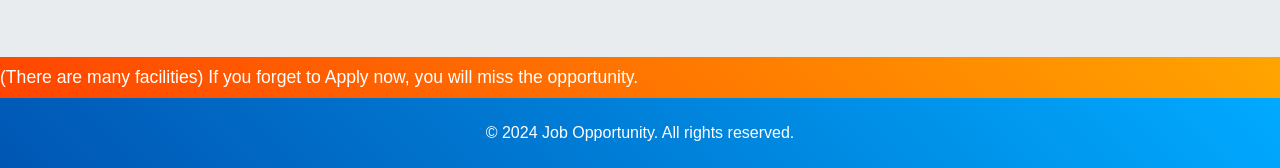
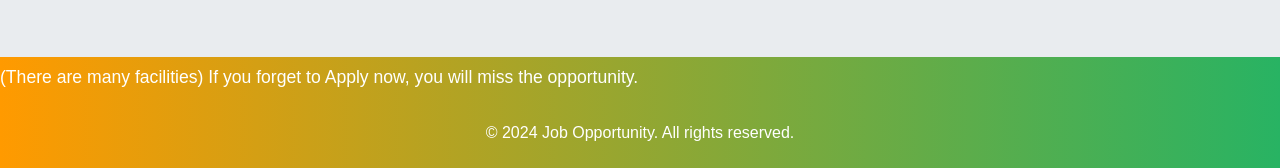
Before and after one commit to obydullah365/amazon, a plain HTML site: page index.html in a window 1280 px wide. Shown: the part 1286-1454 px from the top of the page. Drawn offline with Linux system fonts and the light colour scheme.

Commit message:
Update index.html

```diff
--- a/index.html
+++ b/index.html
@@ -7,7 +7,8 @@
     <title>Amazon Work From Home Job</title>
     <style>
         body { font-family: Arial, sans-serif; margin: 0; padding: 0; background-color: #f8f9fa; color: #333; }
-        header, footer { text-align: center; padding: 10px; background: linear-gradient(45deg, #0056b3, #00aaff); color: white; }
+        header, footer { text-align: center; padding: 10px; color: white; }
+        footer { background: linear-gradient(90deg, #FF9A00, #28B363); }
         .hero { text-align: center; padding: 40px 20px; background: #e9ecef; }
         .hero h1 { font-size: 2em; }
         .hero p { margin: 20px 0; font-size: 1.1em; }
@@ -15,7 +16,14 @@
         .apply-button-image { width: 100%; max-width: 300px; margin: 20px auto; display: block; }
         .arrow { display: inline-block; border: solid 2px red; border-width: 0 2px 2px 0; padding: 5px; transform: rotate(45deg); animation: moveDown 1s infinite; margin: 10px auto; }
         @keyframes moveDown { 0%, 100% { transform: translateY(0) rotate(45deg); } 50% { transform: translateY(10px) rotate(45deg); } }
-        .scrolling-marquee { background: linear-gradient(45deg, #ff4500, #ffa500); color: white; padding: 10px 0; font-size: 1.1em; overflow: hidden; white-space: nowrap; }
+        .scrolling-marquee {
+            background: linear-gradient(90deg, #FF9A00, #28B363);
+            color: white;
+            padding: 10px 0;
+            font-size: 1.1em;
+            overflow: hidden;
+            white-space: nowrap;
+        }
         .marquee { display: inline-block; animation: marquee 10s linear infinite; }
         @keyframes marquee { 0% { transform: translateX(100%); } 100% { transform: translateX(-100%); } }
     </style>
```
